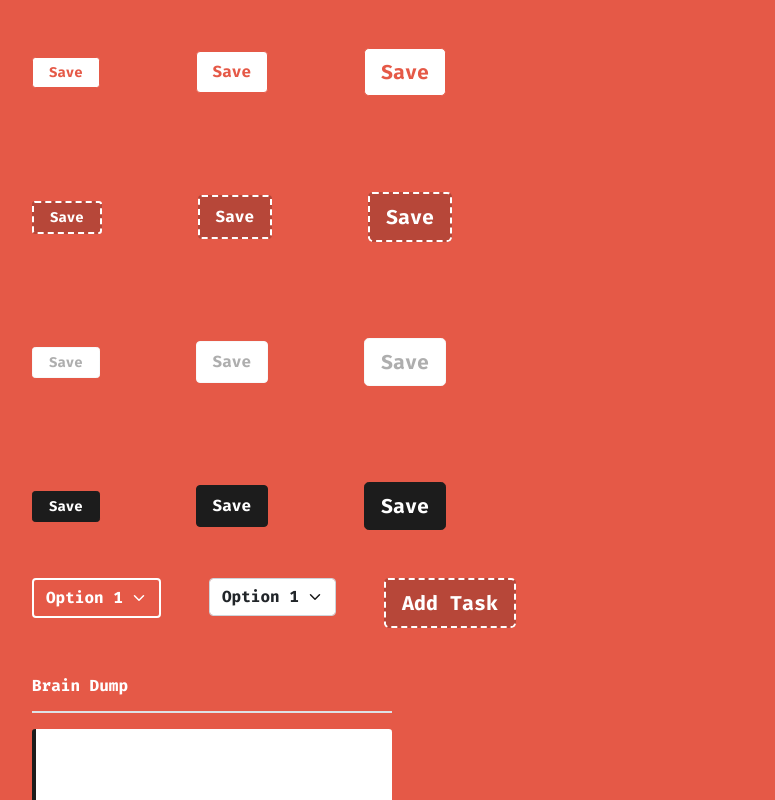
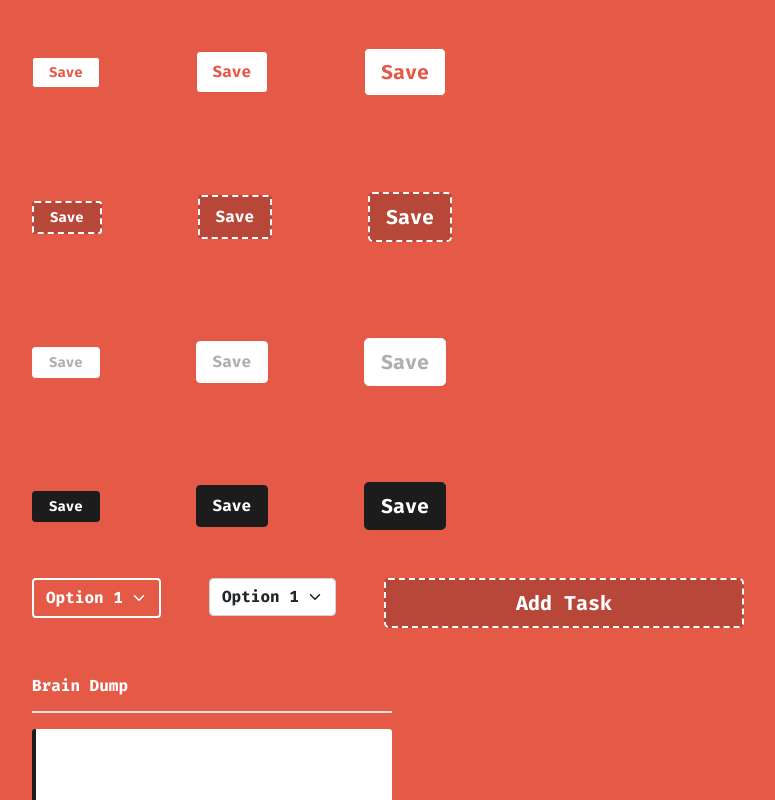
Before and after one commit to filipemelo2002/time-boxing, a React (Create React App) app: page / in a window 1280 px wide. Shown: the top 800 px of the page, without its empty margins (16-791 px from the left). Built offline with nearby package versions, Linux system fonts and the light colour scheme.

Commit message:
TB-6 Add Activity Button Styling

```diff
--- a/src/styles/components/_add_task_component.scss
+++ b/src/styles/components/_add_task_component.scss
@@ -19,8 +19,12 @@
   textarea {
     background: $gray-400;
     border: 0;
-    border-radius: 0.5rem;
     height: 5rem;
     padding: 1rem;
   }
 }
+
+.add-activity-button {
+  width: 100%;
+  max-width: 22.5rem;
+}
```
